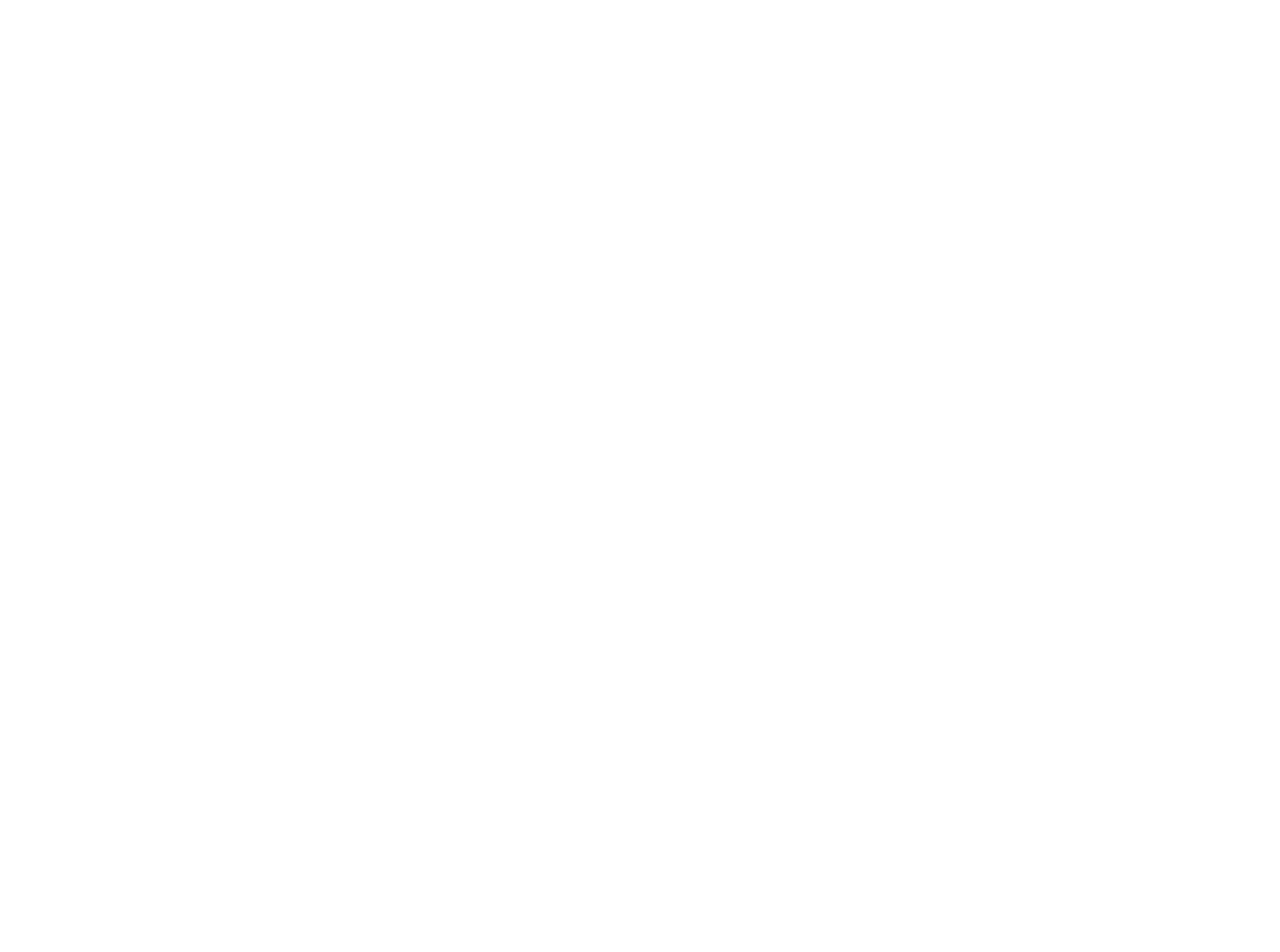
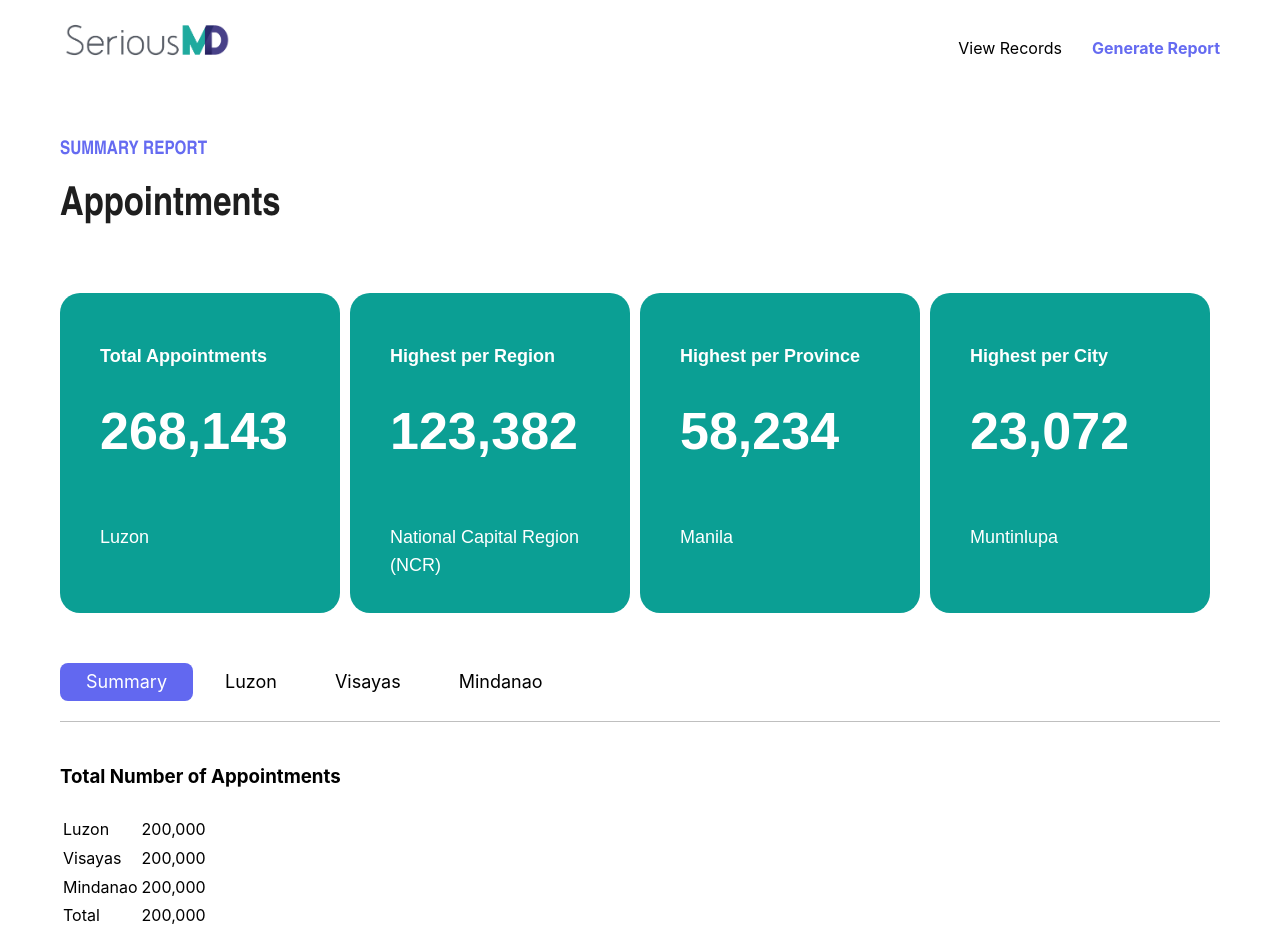
Before and after one commit to ennxxx/database-repo, a React (Create React App) app in the folder frontend/: page /report in a window 1280 px wide. Before the commit this address had no page. Shown: the top 952 px of the page. Before the commit the page ends 800 px from the top, so only its background shows below. Built offline with nearby package versions, Linux system fonts and the light colour scheme.

Commit message:
feat: starting generate report

```diff
--- a/frontend/package.json
+++ b/frontend/package.json
@@ -3,6 +3,8 @@
   "version": "0.1.0",
   "private": true,
   "dependencies": {
+    "@mantine/core": "^7.7.1",
+    "@mantine/hooks": "^7.7.1",
     "@testing-library/jest-dom": "^5.17.0",
     "@testing-library/react": "^13.4.0",
     "@testing-library/user-event": "^13.5.0",
--- /dev/null
+++ b/frontend/postcss.config.cjs
@@ -0,0 +1,14 @@
+module.exports = {
+    plugins: {
+        'postcss-preset-mantine': {},
+        'postcss-simple-vars': {
+            variables: {
+                'mantine-breakpoint-xs': '36em',
+                'mantine-breakpoint-sm': '48em',
+                'mantine-breakpoint-md': '62em',
+                'mantine-breakpoint-lg': '75em',
+                'mantine-breakpoint-xl': '88em',
+            },
+        },
+    },
+};
--- a/frontend/src/App.css
+++ b/frontend/src/App.css
@@ -6,7 +6,7 @@
     --light-grey: #F5F5F5;
 }
 
-/* Appointments */
+/* Base */
 
 .body {
     display: flex;
@@ -16,6 +16,30 @@
     padding-right: 100px;
     padding-left: 100px;
     padding-bottom: 100px;
+}
+
+.navbar {
+    display: flex;
+    width: 100%;
+    justify-content: space-between;
+}
+
+.navlinks {
+    display: flex;
+    justify-content: flex-end;
+}
+
+.navlink {
+    margin-left: 30px;
+}
+
+.navlink:hover {
+    color: var(--purple)
+}
+
+.navlink.active {
+    font-weight: bold;
+    color: var(--purple)
 }
 
 #logo {
@@ -40,6 +64,8 @@
     font-size: 40px;
     margin-top: 10px;
 }
+
+/* Appointments */
 
 .search-add {
     margin-bottom: 50px;
@@ -258,9 +284,9 @@
     color: #999;
 }
 
-/* Add Record */
+/* Add/Edit Record */
 
-.add-record-form {
+.record-form {
     display: flex;
     flex-direction: column;
     align-items: first baseline;
@@ -330,6 +356,64 @@
     cursor: pointer;
 }
 
+/* Generate */
+
+.appt-cards {
+    display: flex;
+    width: 100%;
+}
+
+.appt-card {
+    width: 25%;
+    height: 320px;
+    margin-top: 30px;
+    margin-bottom: 50px;
+    margin-right: 10px;
+    background-color: var(--turquoise);
+    border-radius: 20px;
+    padding-left: 40px;
+    padding-right: 20px;
+    color: white;
+    font-family: Arial, sans-serif;
+}
+
+.card-title {
+    margin-top: 50px;
+    font-size: 18px;
+    font-weight: 600;
+}
+
+.card-num {
+    margin-top: 20px;
+    font-size: 52px;
+    font-weight: 600;
+}
+
+.card-text {
+    font-size: 18px;
+}
+
+.summary-report {
+    width: 100%;
+}
+
+.island-tabs {
+    font-size: 18px;
+    margin: 0 10px;
+    text-align: center;
+}
+
+.line {
+    margin-top: 20px;
+    background-color: var(--grey);
+    border: none;
+    height: 1px;
+}
+
+.table-info h3 {
+    margin-top: 40px;
+}
+
 /* Responsive */
 
 @media (max-width: 1400px) {
--- a/frontend/src/App.js
+++ b/frontend/src/App.js
@@ -1,14 +1,23 @@
 import { BrowserRouter, Routes, Route } from "react-router-dom"
+import { Helmet } from 'react-helmet';
 import Appointments from "./pages/Appointments"
+import Report from "./pages/Report"
 import Add from "./pages/Add"
 import Edit from "./pages/Edit"
+
+import '@mantine/core/styles.css';
 
 function App() {
   return (
     <div className="App">
+      <Helmet>
+        <link rel="icon" href="/favicon.ico" />
+        <title> Appointments</title>
+      </Helmet>
       <BrowserRouter>
         <Routes>
           <Route path="/" element={<Appointments />} />
+          <Route path="/report" element={<Report />} />
           <Route path="/add" element={<Add />} />
           <Route path="/edit/:apptid" element={<Edit />} />
         </Routes>
--- a/frontend/src/pages/Add.jsx
+++ b/frontend/src/pages/Add.jsx
@@ -64,7 +64,7 @@
     };
 
     return (
-        <div className="add-record-form">
+        <div className="record-form">
 
             <h1 className="title">Book Appointment</h1>
             <p className="instructions">Fill up the following details.</p>
--- a/frontend/src/pages/Appointments.jsx
+++ b/frontend/src/pages/Appointments.jsx
@@ -1,8 +1,7 @@
 import React from 'react';
 import { useEffect, useState } from 'react';
-// import { Link } from 'react-router-dom'
+import { Link } from 'react-router-dom'
 import axios from 'axios';
-import { Helmet } from 'react-helmet';
 
 import '../App.css';
 import { PiTrashFill, PiPencilSimpleLine, PiMagnifyingGlassBold } from 'react-icons/pi';
@@ -33,6 +32,7 @@
 
 const Appointments = () => {
     const [appts, setAppts] = useState([]);
+    const [activeLink, setActiveLink] = useState('view');
     const [searchTerm, setSearchTerm] = useState('');
     const [searchTriggered, setSearchTriggered] = useState(false);
     const [page, setPage] = useState(1);
@@ -130,11 +130,20 @@
 
     return (
         <div className="body">
-            <Helmet>
-            <link rel="icon" href="/favicon.ico" />
-            <title> Appointments</title>
-            </Helmet>
-            <img src="/logo.png" id="logo" alt="logo" />
+
+            <div className="navbar">
+                <div className="navlogo">
+                    <img src="/logo.png" id="logo" alt="logo" />
+                </div>
+                <div className="navlinks">
+                    <p className={`navlink ${activeLink === 'view' ? 'active' : ''}`}>
+                        <Link to={`/`} style={{ textDecoration: 'none', color: 'inherit' }} onClick={() => setActiveLink('view')}>View Records</Link>
+                    </p>
+                    <p className="navlink">
+                        <Link to={`/report`} style={{ textDecoration: 'none', color: 'inherit' }} onClick={() => setActiveLink('report')}>Generate Report</Link>
+                    </p>
+                </div>
+            </div>
 
             <div className="header">
                 <h3 className="subtitle">RECORD LIST</h3>
--- a/frontend/src/pages/Edit.jsx
+++ b/frontend/src/pages/Edit.jsx
@@ -1,5 +1,4 @@
 import React, { useEffect, useState } from 'react';
-// import { useLocation } from 'react-router-dom';
 import '../App.css';
 import axios from 'axios';
 
@@ -65,7 +64,7 @@
     };
 
     return (
-        <div className="add-record-form">
+        <div className="record-form">
 
             <h1 className="title">Edit Appointment</h1>
             <p className="instructions">Edit the following details.</p>
--- /dev/null
+++ b/frontend/src/pages/Report.jsx
@@ -0,0 +1,127 @@
+import { useEffect, useState } from 'react';
+import { Link } from 'react-router-dom'
+import { MantineProvider, Tabs } from '@mantine/core';
+
+import '../App.css';
+
+const Report = () => {
+
+    const [activeLink, setActiveLink] = useState('report');
+
+    return (
+        <div className="body">
+            <div className="navbar">
+                <div className="navlogo">
+                    <img src="/logo.png" id="logo" alt="logo" />
+                </div>
+                <div className="navlinks">
+                    <p className="navlink">
+                        <Link to={`/`} style={{ textDecoration: 'none', color: 'inherit' }} onClick={() => setActiveLink('view')}>View Records</Link>
+                    </p>
+                    <p className={`navlink ${activeLink === 'report' ? 'active' : ''}`}>
+                        <Link to={`/report`} style={{ textDecoration: 'none', color: 'inherit' }} onClick={() => setActiveLink('report')}>Generate Report</Link>
+                    </p>
+                </div>
+            </div>
+
+            <div className="header">
+                <h3 className="subtitle">SUMMARY REPORT</h3>
+                <h1 className="title">Appointments</h1>
+            </div>
+
+            <div className="appt-cards">
+                <div className="appt-card">
+                    <p className="card-title">Total Appointments</p>
+                    <p className="card-num" id="total">268,143</p>
+                    <p className="card-text">Luzon</p>
+                </div>
+                <div className="appt-card">
+                    <p className="card-title">Highest per Region</p>
+                    <p className="card-num" id="region">123,382</p>
+                    <p className="card-text">National Capital Region (NCR)</p>
+                </div>
+                <div className="appt-card">
+                    <p className="card-title">Highest per Province</p>
+                    <p className="card-num" id="province">58,234</p>
+                    <p className="card-text">Manila</p>
+                </div>
+                <div className="appt-card">
+                    <p className="card-title">Highest per City</p>
+                    <p className="card-num" id="city">23,072</p>
+                    <p className="card-text">Muntinlupa</p>
+                </div>
+            </div>
+
+            <MantineProvider>
+                <div className="summary-report">
+                    <Tabs variant="pills" color="rgba(98, 104, 240, 1)" radius="md" defaultValue="summary">
+                        <Tabs.List>
+                            <Tabs.Tab value="summary">
+                                <p className="island-tabs">Summary</p>
+                            </Tabs.Tab>
+                            <Tabs.Tab value="luzon">
+                                <p className="island-tabs">Luzon</p>
+                            </Tabs.Tab>
+                            <Tabs.Tab value="visayas">
+                                <p className="island-tabs">Visayas</p>
+                            </Tabs.Tab>
+                            <Tabs.Tab size="{14}" value="mindanao">
+                                <p className="island-tabs">Mindanao</p>
+                            </Tabs.Tab>
+                        </Tabs.List>
+
+                        <hr className="line" />
+
+                        <Tabs.Panel value="summary" >
+                            <div className="table-info">
+                                <h3>Total Number of Appointments</h3>
+                                <table className="table-summary">
+                                    <thead>
+                                        <tr>
+                                            <th></th>
+                                            <th></th>
+                                        </tr>
+                                    </thead>
+                                    <tbody>
+                                        <tr>
+                                            <td>Luzon</td>
+                                            <td>200,000</td>
+                                        </tr>
+                                        <tr>
+                                            <td>Visayas</td>
+                                            <td>200,000</td>
+                                        </tr>
+                                        <tr>
+                                            <td>Mindanao</td>
+                                            <td>200,000</td>
+                                        </tr>
+                                        <tr>
+                                            <td>Total</td>
+                                            <td>200,000</td>
+                                        </tr>
+                                    </tbody>
+                                </table>
+                            </div>
+                        </Tabs.Panel>
+
+                        <Tabs.Panel value="luzon" >
+                            Luzon
+                        </Tabs.Panel>
+
+                        <Tabs.Panel value="visayas" >
+                            Visayas
+                        </Tabs.Panel>
+
+                        <Tabs.Panel value="mindanao" >
+                            Mindanao
+                        </Tabs.Panel>
+                    </Tabs>
+                </div>
+
+            </MantineProvider>
+
+        </div >
+    );
+};
+
+export default Report;
```
Also changed, not shown: 1 other file (tests, documents, lock files or other folders).
